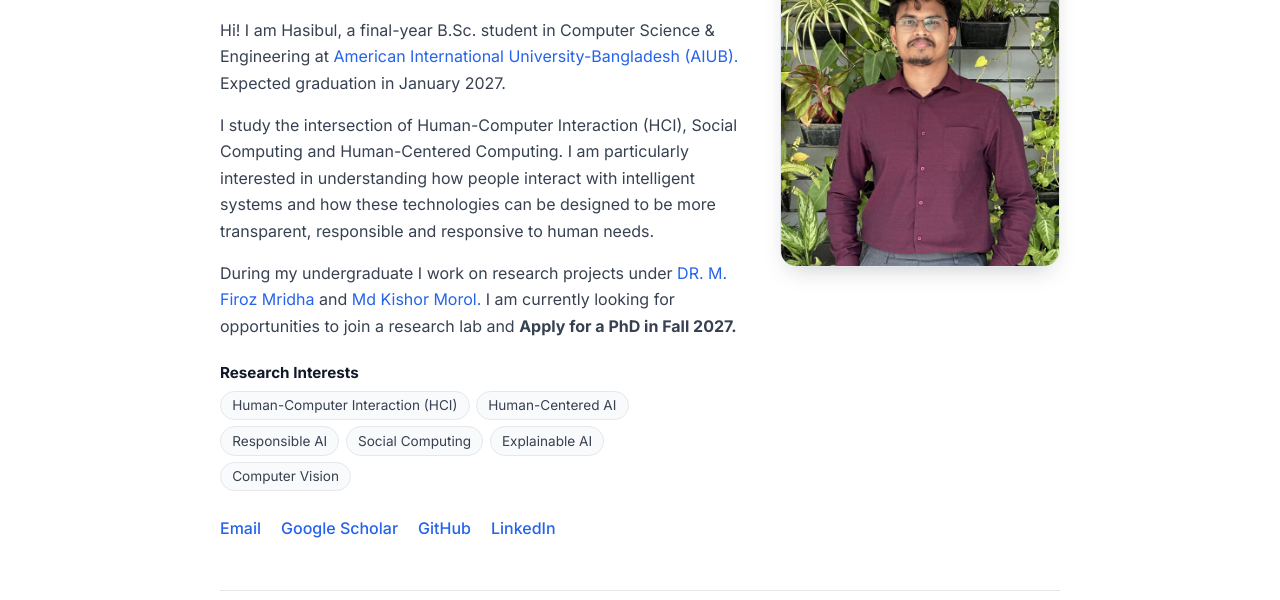
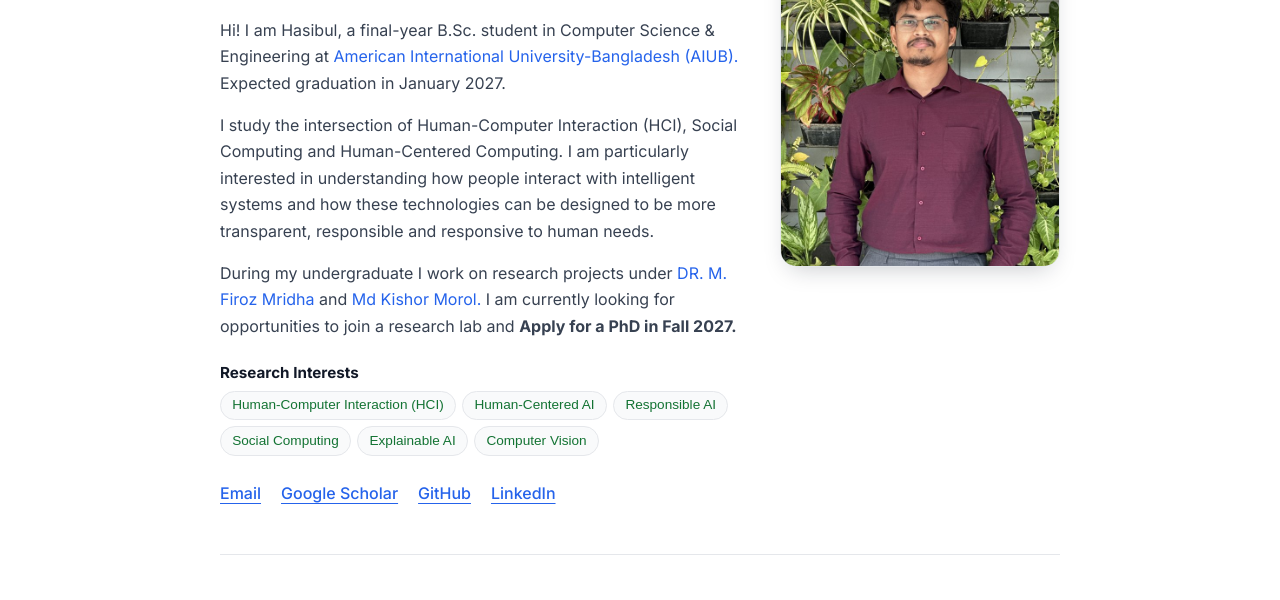
Before and after one commit to islamhasibul/islamhasibul.github.io, a plain HTML site: page index.html in a window 1280 px wide. Shown: the part 192-792 px from the top of the page. Drawn offline with Linux system fonts and the light colour scheme.

Commit message:
Add styles for tags and quick links
Added styles for tags and quick links in the CSS file.

```diff
--- a/style.css
+++ b/style.css
@@ -23,6 +23,32 @@ body {
   line-height: 1.65;
   -webkit-font-smoothing: antialiased;
 }
+/* Arranges the list items side-by-side without bullet points */
+.tags {
+  list-style: none;
+  padding: 0;
+  margin: 0;
+  display: flex;
+  flex-wrap: wrap;
+  gap: 8px; /* Space between each tag */
+}
+
+/* Styles each interest with a soft green highlight */
+.tags li {
+  background-color: #e6f4ea; /* Soft green background */
+  color: #137333;            /* Dark green text for contrast */
+  border: 1px solid #ceead6; /* Optional subtle border */
+  padding: 6px 12px;
+  border-radius: 16px;       /* Rounded pill shape */
+  font-size: 0.9rem;
+  font-family: sans-serif;
+}
+
+.quick-links a {
+  text-decoration: underline;
+  text-underline-offset: 4px; /* Optional: adds clean spacing below the text */
+}
+
 
 a { color: var(--link); text-decoration: none; }
 a:hover { text-decoration: underline; }
```
